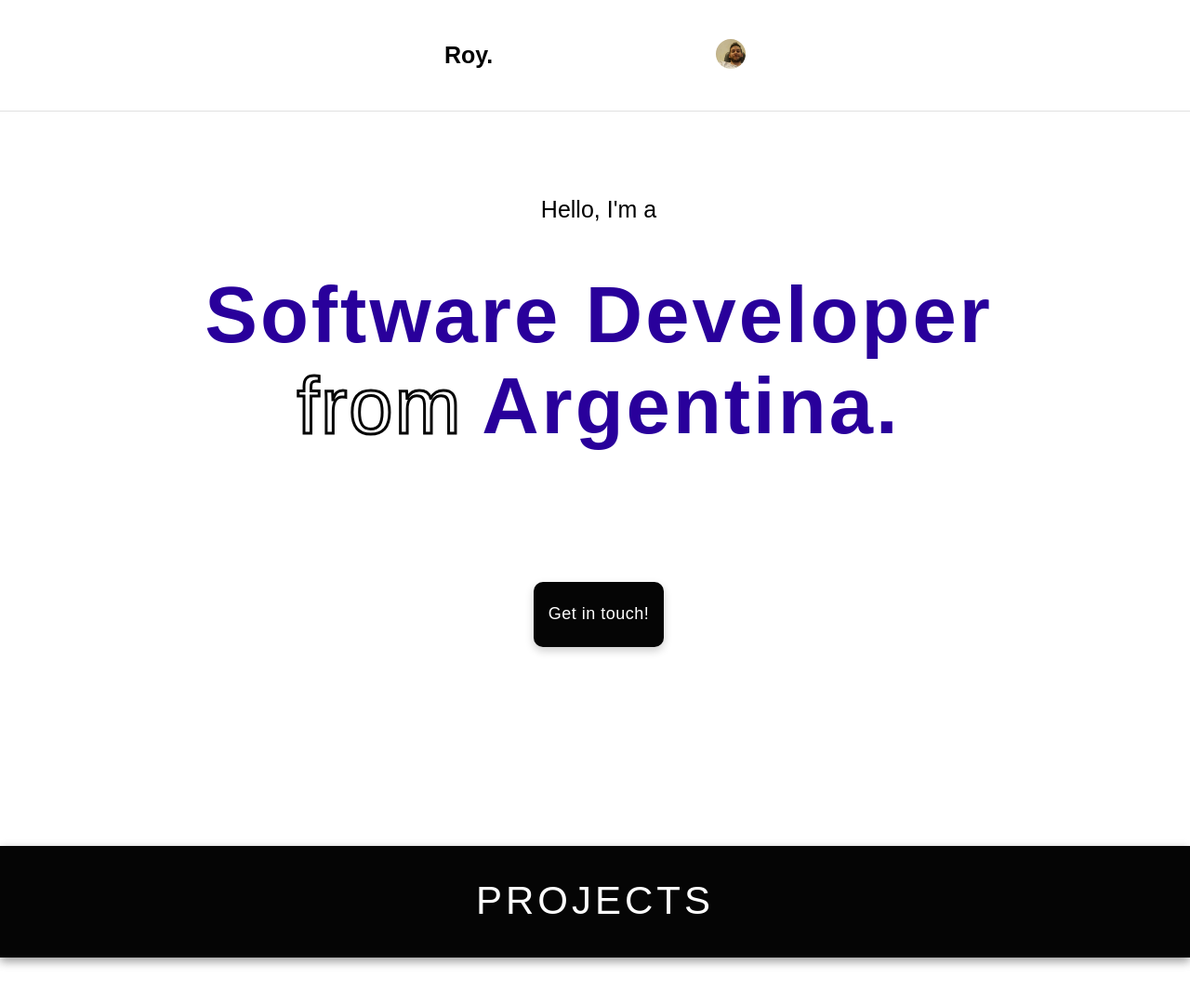
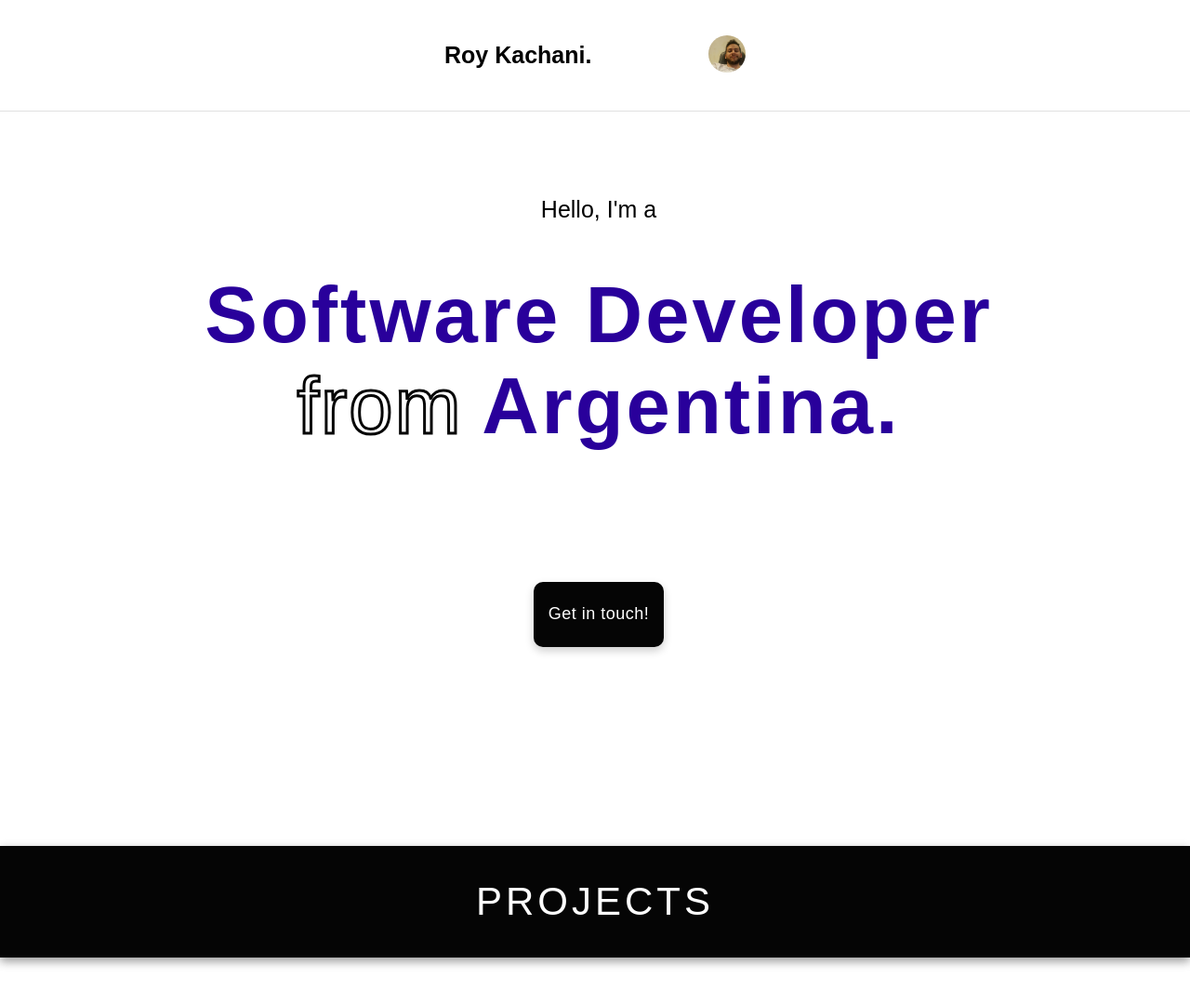
Before and after one commit to roykachani/kacha-web, a Next.js app: page / in a window 1280 px wide. Shown: the top 1080 px of the page at 93% size. Built offline with nearby package versions, Linux system fonts and the light colour scheme; a web font is replaced by a local one.

Commit message:
se corrección de estilos

```diff
--- a/components/AppLayout/styles.js
+++ b/components/AppLayout/styles.js
@@ -2,22 +2,17 @@ import css from 'styled-jsx/css';
 import { breakpoints, colors, fonts } from '../../styles/theme';
 
 export const globalStyles = css.global`
+	* {
+		padding: 0;
+		margin: 0;
+		box-sizing: border-box;
+	}
 	html,
 	body {
 		background: #fff;
-		padding: 0;
-		margin: 0;
-		/* overflow: hidden; */
 		font-family: ${fonts.secondary};
 		height: 100vh;
 	}
-	* {
-		box-sizing: border-box;
-	}
-	/* textarea,
-	input {
-		font-family: ${fonts.base};
-	} */
 `;
 
 export default css`
@@ -35,10 +30,10 @@ export default css`
 		/* height: 100%; */
 		/* overflow-y: auto; */
 
-		/* width: 100%; */
+		width: 100%;
 	}
 	/* @media (min-width: ${breakpoints.mobile}) {
-		div {
+		main {
 			height: 90vh;
 			width: ${breakpoints.mobile};
 		}
--- a/components/Avatar/styles.module.css
+++ b/components/Avatar/styles.module.css
@@ -5,7 +5,7 @@
 	padding: 0;
 }
 .img {
-	width: 2rem;
+	width: 2.5rem;
 	border-radius: 999px;
 	-webkit-border-radius: 999px;
 	-moz-border-radius: 999px;
--- a/components/DropDownMenu/styles.module.css
+++ b/components/DropDownMenu/styles.module.css
@@ -2,7 +2,7 @@
 	position: absolute;
 	margin-top: 0.3rem;
 	top: 76px;
-	right: 17rem;
+	right: 27rem;
 	width: 120px;
 	background: #fff;
 	box-shadow: 0px 4px 10px #0505051a;
--- a/components/Nav/index.js
+++ b/components/Nav/index.js
@@ -8,7 +8,7 @@ export const Nav = ({ open, setOpen }) => {
 				<div className={styles.nav}>
 					<div className={styles.nav_items}>
 						<div className={styles.logo}>
-							<h1>Roy.</h1>
+							<h1>Roy Kachani.</h1>
 						</div>
 						<div className={styles.avatar}>
 							<Avatar open={open} setOpen={setOpen}>
--- a/components/Nav/styles.module.css
+++ b/components/Nav/styles.module.css
@@ -10,7 +10,6 @@
 	padding: 32px;
 }
 .header h1 {
-	/* font-family: Urbanist, sans-serif; */
 	font-size: 25px;
 	font-weight: 800;
 }
--- a/styles/Home.module.css
+++ b/styles/Home.module.css
@@ -81,6 +81,7 @@
 }
 .projects_title {
 	display: flex;
+	align-items: center;
 	justify-content: center;
 	background: #050505;
 	color: #fff;
```
